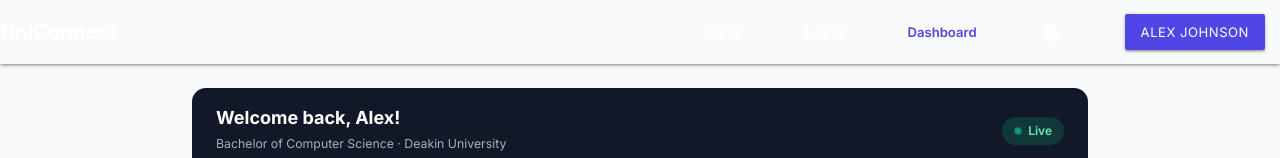
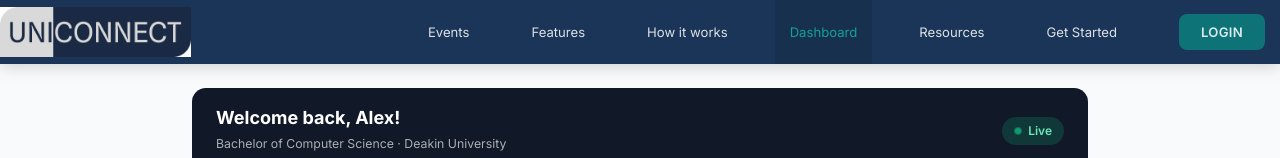
Before and after one commit to sahan-deakin/uni-connect, a website: page public/dashboard.html in a window 1280 px wide. Shown: the top 158 px of the page. Drawn offline with nearby package versions, Linux system fonts and the light colour scheme; no server answers.

Commit message:
style issue fix

```diff
--- a/public/css/styles.css
+++ b/public/css/styles.css
@@ -57,6 +57,39 @@ body {
 .nav-custom a {
   color: var(--text);
 }
+
+/* ── Navbar (identical to index) ───────────────────────────────────── */
+.nav-custom {
+  background: var(--navy) !important;
+  box-shadow: 0 2px 16px rgba(0,0,0,0.18);
+  height: 64px;
+  line-height: 64px;
+}
+.nav-custom .brand-logo {
+  font-weight: 700;
+  font-size: 1.4rem;
+  color: var(--white);
+  letter-spacing: -0.5px;
+}
+.nav-custom ul a {
+  color: rgba(255,255,255,0.85);
+  font-size: 0.875rem;
+  font-weight: 500;
+  transition: color .2s;
+}
+.nav-custom ul a:hover { color: var(--accent); background: transparent !important; }
+.nav-custom ul li.active > a { color: var(--accent); }
+.btn-primary {
+  background: var(--teal) !important;
+  border-radius: 8px !important;
+  font-weight: 600 !important;
+  letter-spacing: .3px !important;
+  padding: 0 22px !important;
+  box-shadow: none !important;
+  transition: background .2s, transform .15s !important;
+}
+.btn-primary:hover { background: var(--teal-lt) !important; transform: translateY(-1px); }
+
 
 /* HERO */
 .hero {
--- a/public/dashboard.html
+++ b/public/dashboard.html
@@ -12,35 +12,28 @@
 </head>
 <body>
 
-<!-- NAVBAR -->
 <nav class="nav-custom">
   <div class="container nav-wrapper">
-    <a href="index.html" class="brand-logo">UniConnect</a>
+    <a href="index.html" class="brand-logo">
+      <img src="Images/Logo_UNICONNECT.jpg" alt="UniConnect_Logo" class="logo-image">
+    </a>
 
     <a href="#" data-target="mobile-menu" class="sidenav-trigger">
       <i class="material-icons">menu</i>
     </a>
 
     <ul class="right hide-on-med-and-down">
-      <li><a href="index.html">Home</a></li>
-      <li><a href="event.html">Events</a></li>
-      <li><a href="dashboard.html" style="font-weight:600;color:var(--accent)">Dashboard</a></li>
-      <li class="nav-notif-wrap">
-        <a href="#notifications-list" title="Notifications">
-          <i class="material-icons" style="vertical-align:middle">notifications</i>
-          <span class="nav-notif-badge" id="notif-badge" style="display:none">0</span>
-        </a>
-      </li>
-      <li><a class="btn" style="background:var(--accent)!important;color:white" id="nav-student-name">Alex Johnson</a></li>
+      <li><a href="./event.html">Events</a></li>
+      <li><a href="#features">Features</a></li>
+      <li><a href="#how">How it works</a></li>
+      <li class="active"><a href="./dashboard.html">Dashboard</a></li>
+      <li><a href="./resources.html">Resources</a></li>
+      <li><a href="#cta">Get Started</a></li>
+      <li><a class="btn btn-primary">Login</a></li>
     </ul>
   </div>
 </nav>
 
-<ul class="sidenav" id="mobile-menu">
-  <li><a href="index.html">Home</a></li>
-  <li><a href="event.html">Events</a></li>
-  <li><a href="dashboard.html">Dashboard</a></li>
-</ul>
 
 <!-- DASHBOARD -->
 <div class="container dashboard-container">
```
